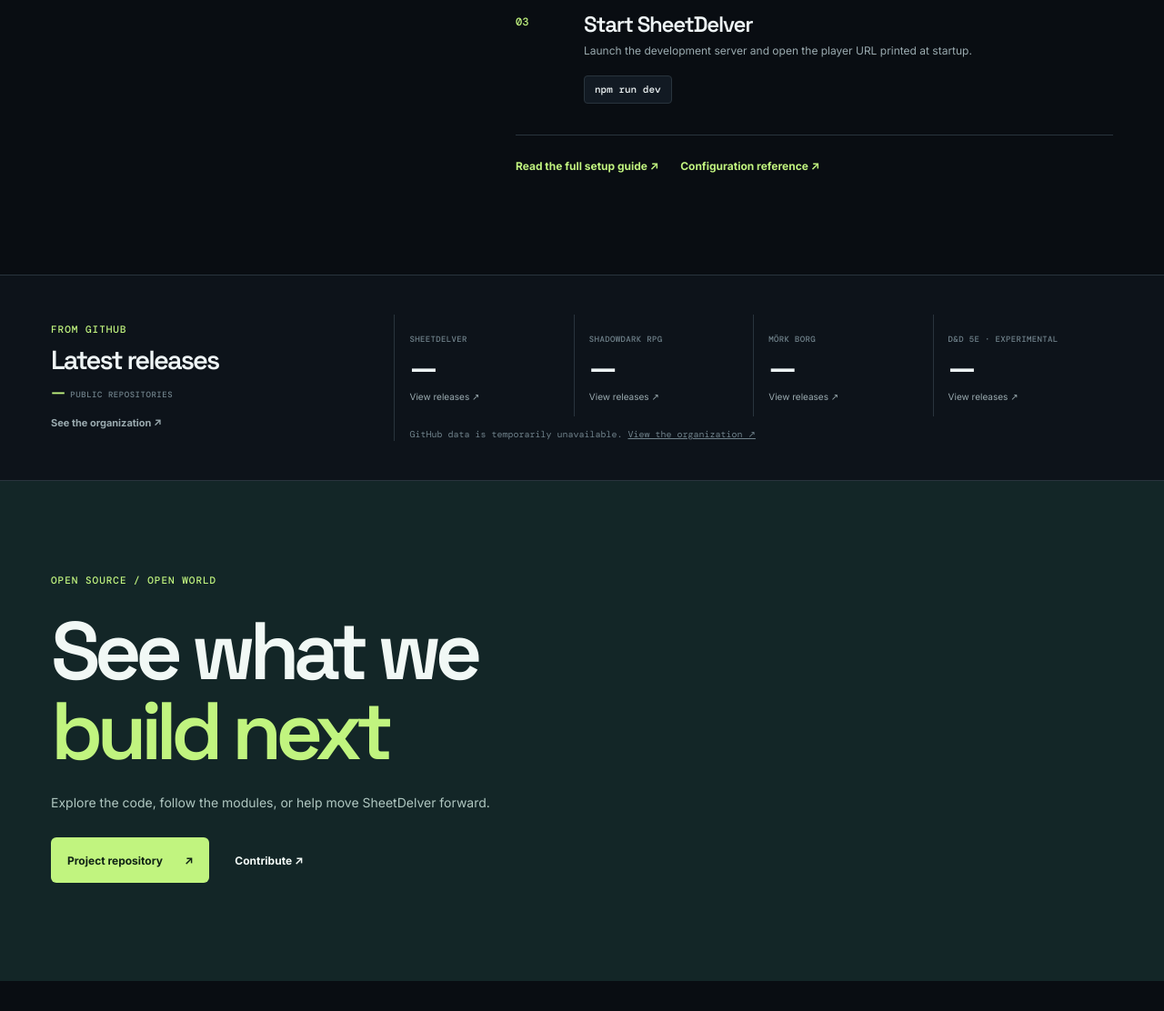
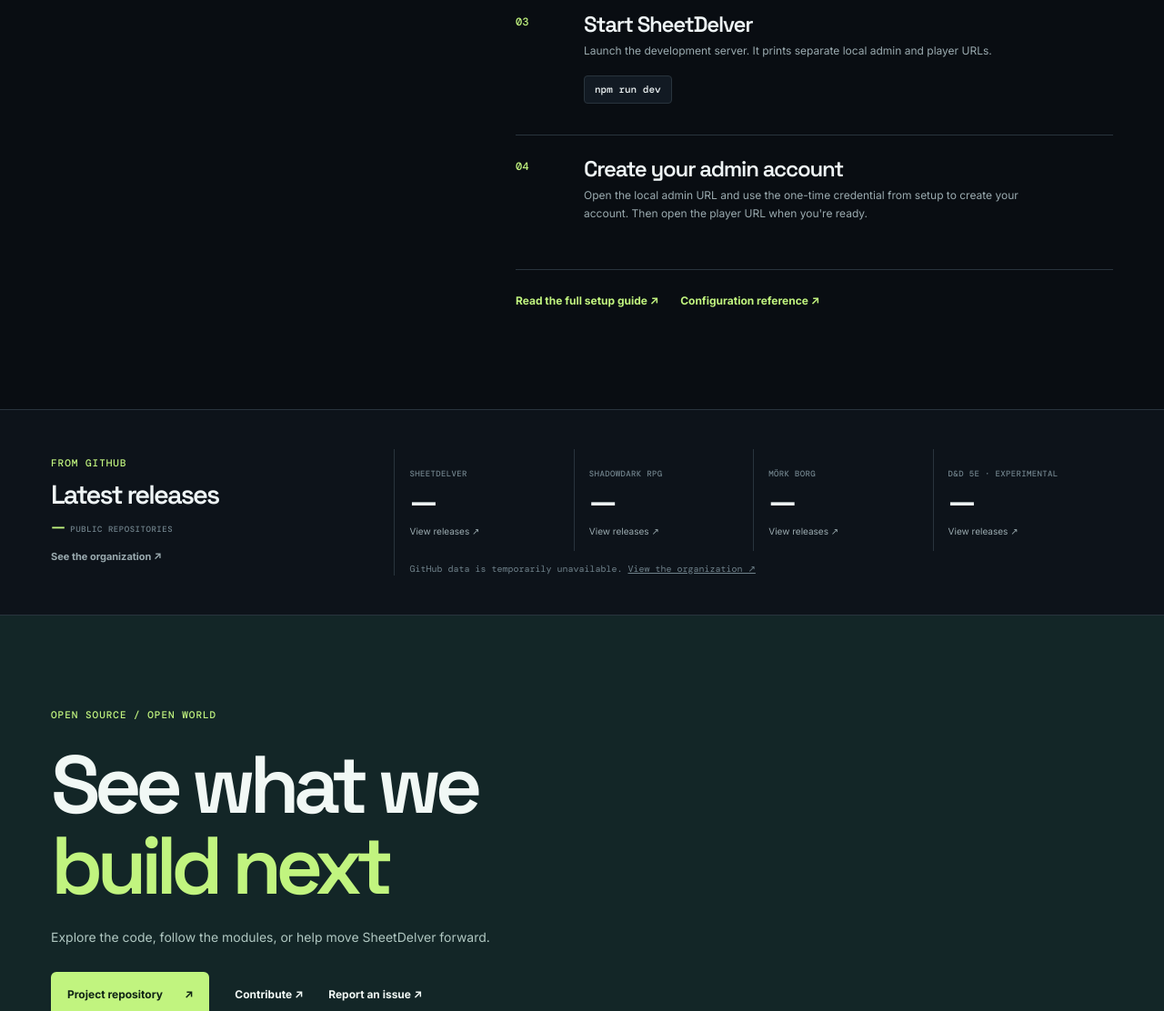
Before and after one commit to sheetdelver/sheetdelver.github.io, a website: page index.html in a window 1280 px wide. Shown: the part 4522-5634 px from the top of the page at 91% size. Drawn offline with nearby package versions, Linux system fonts and the light colour scheme; no server answers.

Commit message:
Clarify admin setup and add issue link

```diff
--- a/editorial.css
+++ b/editorial.css
@@ -182,8 +182,8 @@
 .closing h2 span { color: var(--accent); }
 .closing-inner>p:not(.eyebrow) { margin: 23px 0 27px; }
 .closing-links { position: relative; z-index: 1; display: flex; align-items: center; gap: 28px; }
-.closing-links>a:last-child { font-size: 12px; font-weight: 700; }
-.closing-links>a:last-child:hover { color: var(--accent); }
+.closing-links>a:not(.button) { font-size: 12px; font-weight: 700; }
+.closing-links>a:not(.button):hover { color: var(--accent); }
 
 @media (max-width: 1170px) {
   .main-nav { gap: 14px; }
--- a/index.html
+++ b/index.html
@@ -99,7 +99,8 @@
           <div class="steps">
             <article class="step"><span class="step-number">01</span><div><h3>Get the source</h3><p>Clone the project and install its dependencies.</p><code>git clone https://github.com/sheetdelver/sheetdelver.git</code><code>cd sheetdelver &amp;&amp; npm install</code></div></article>
             <article class="step"><span class="step-number">02</span><div><h3>Configure your connection</h3><p>Run the setup wizard, then provide the Foundry service account values through environment variables or an owner-only <code class="inline-code">.env</code> file.</p><code>npm run setup</code></div></article>
-            <article class="step"><span class="step-number">03</span><div><h3>Start SheetDelver</h3><p>Launch the development server and open the player URL printed at startup.</p><code>npm run dev</code></div></article>
+            <article class="step"><span class="step-number">03</span><div><h3>Start SheetDelver</h3><p>Launch the development server. It prints separate local admin and player URLs.</p><code>npm run dev</code></div></article>
+            <article class="step"><span class="step-number">04</span><div><h3>Create your admin account</h3><p>Open the local admin URL and use the one-time credential from setup to create your account. Then open the player URL when you're ready.</p></div></article>
             <div class="steps-footer"><a href="https://github.com/sheetdelver/sheetdelver#running-locally">Read the full setup guide <span aria-hidden="true">↗</span></a><a href="https://github.com/sheetdelver/sheetdelver/blob/main/docs/CONFIGURATION.md">Configuration reference <span aria-hidden="true">↗</span></a></div>
           </div>
         </section>
@@ -117,7 +118,7 @@
           </div>
         </section>
 
-        <section class="closing"><div class="wrap closing-inner"><p class="eyebrow">OPEN SOURCE / OPEN WORLD</p><h2>See what we<br /><span>build next</span></h2><p>Explore the code, follow the modules, or help move SheetDelver forward.</p><div class="closing-links"><a class="button button-primary" href="https://github.com/sheetdelver/sheetdelver">Project repository <span aria-hidden="true">↗</span></a><a href="https://github.com/sheetdelver/sheetdelver/blob/main/docs/CONTRIBUTING.md">Contribute <span aria-hidden="true">↗</span></a></div></div></section>
+        <section class="closing"><div class="wrap closing-inner"><p class="eyebrow">OPEN SOURCE / OPEN WORLD</p><h2>See what we<br /><span>build next</span></h2><p>Explore the code, follow the modules, or help move SheetDelver forward.</p><div class="closing-links"><a class="button button-primary" href="https://github.com/sheetdelver/sheetdelver">Project repository <span aria-hidden="true">↗</span></a><a href="https://github.com/sheetdelver/sheetdelver/blob/main/docs/CONTRIBUTING.md">Contribute <span aria-hidden="true">↗</span></a><a href="https://github.com/sheetdelver/sheetdelver/issues/new">Report an issue <span aria-hidden="true">↗</span></a></div></div></section>
       </main>
 
       <footer class="site-footer wrap"><a class="wordmark" href="#top"><span class="wordmark-icon" aria-hidden="true">S<span>D</span></span><span>SheetDelver</span></a><span>Character sheets outside Foundry VTT.</span><a href="https://github.com/sheetdelver/sheetdelver.github.io">Website source <span aria-hidden="true">↗</span></a></footer>
```
